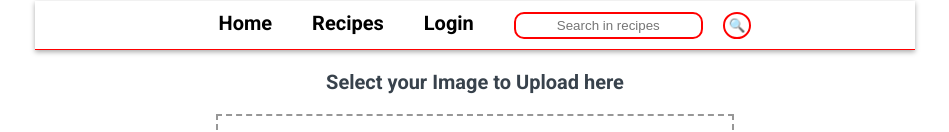
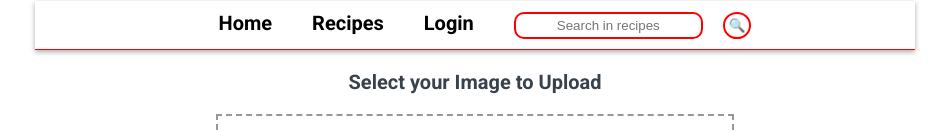
Before and after one commit to sadltelekom/RateMyFoodFrontend, an Angular app in the folder RateMyFoodApp/: page /upload/1 in a window 1280 px wide. Shown: the part 121-253 px from the top of the page, without its empty margins (165-1114 px from the left). Built offline with nearby package versions, Linux system fonts and the light colour scheme.

Commit message:
word fix

```diff
--- a/RateMyFoodApp/src/app/fileupload/fileupload.component.html
+++ b/RateMyFoodApp/src/app/fileupload/fileupload.component.html
@@ -1,5 +1,5 @@
 <div id="pagecontent">
-    <h3>Select your Image to Upload here</h3>
+    <h3>Select your Image to Upload</h3>
 
 <div class="container" appDnd (fileDropped)="getFile($event)">
 	<input type="file" #fileDropRef id="fileDropRef" multiple (change)="getFile($event)" />
```
